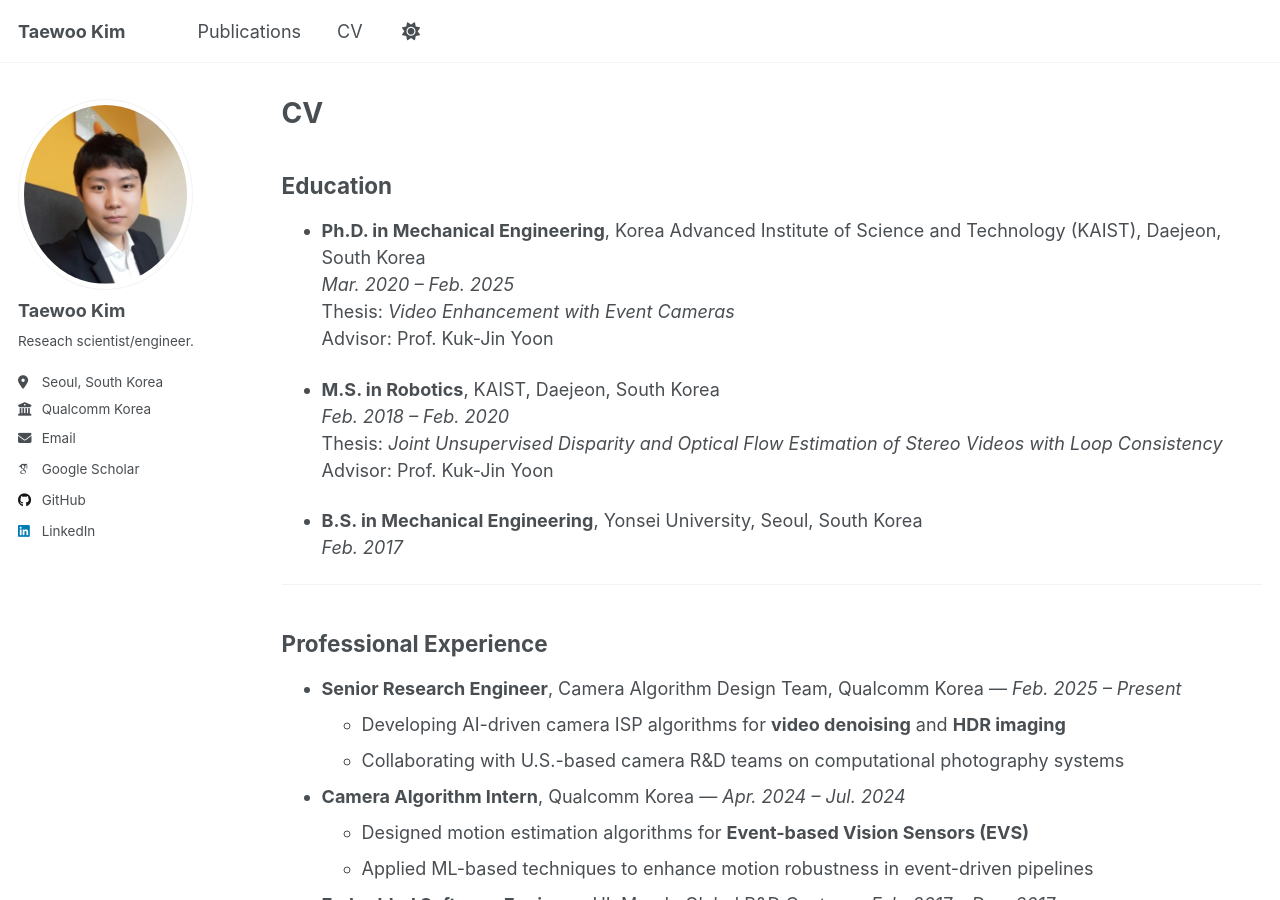
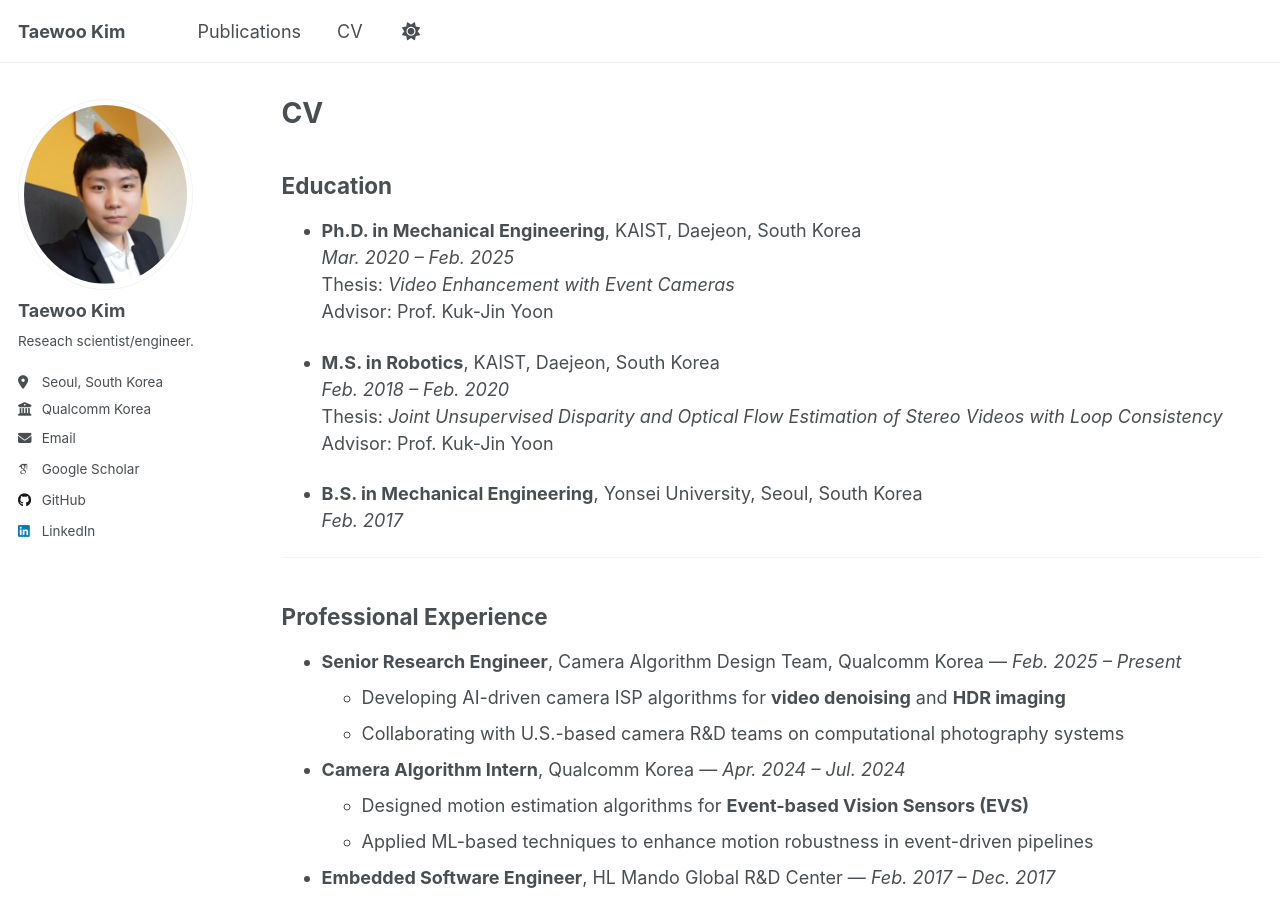
Before and after one commit to intelpro/intelpro.github.io, a Jekyll site: the page built from _pages/cv.md, in a window 1280 px wide and 900 px high. Built offline with Jekyll 4.4.1, drawn with Linux system fonts in a browser that asks for light colours; some web fonts are replaced; a script that is not in the unit is left out.

Commit message:
Update cv.md

```diff
--- a/_pages/cv.md
+++ b/_pages/cv.md
@@ -10,7 +10,7 @@ redirect_from:
 {% include base_path %}
 
 ## Education
-- **Ph.D. in Mechanical Engineering**, Korea Advanced Institute of Science and Technology (KAIST), Daejeon, South Korea
+- **Ph.D. in Mechanical Engineering**, KAIST, Daejeon, South Korea
   *Mar. 2020 – Feb. 2025*
   Thesis: *Video Enhancement with Event Cameras*
   Advisor: Prof. Kuk-Jin Yoon
```
